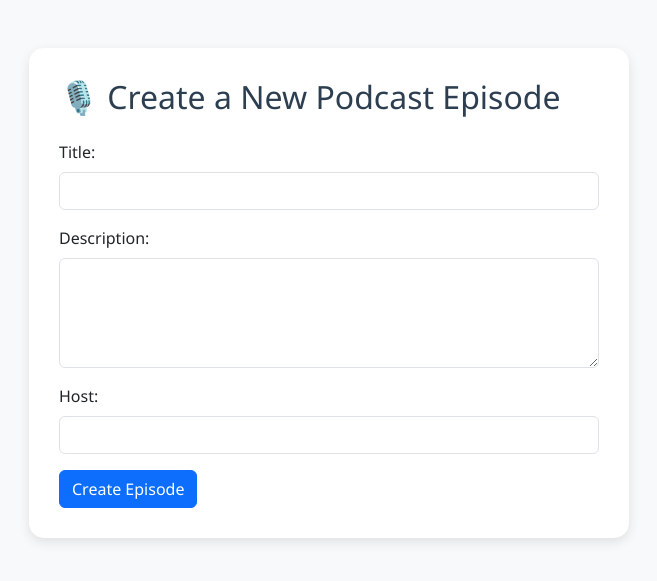
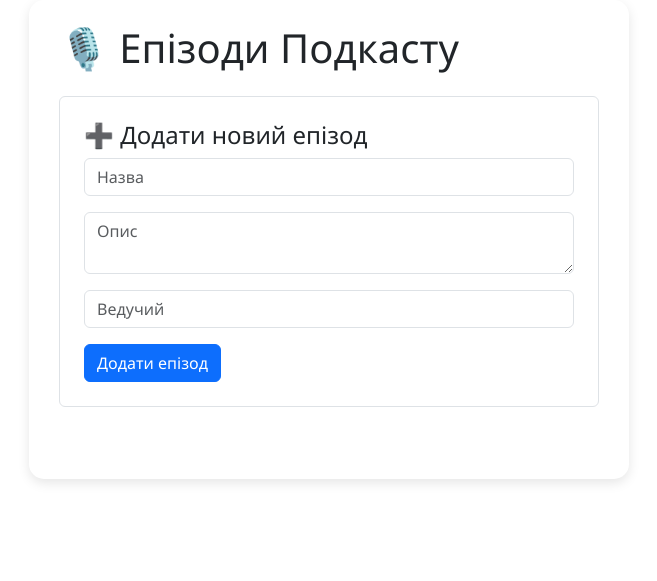
Before and after one commit to RuslanRiabokin/test_task_Facie_AI, a FastAPI app: page / in a window 1280 px wide. Shown: the top 581 px of the page, without its empty margins (311-968 px from the left). Run offline with FastAPI, Linux system fonts and the light colour scheme.

Commit message:
Set up html and css

```diff
--- a/main.py
+++ b/main.py
@@ -1,7 +1,7 @@
-from fastapi import FastAPI, HTTPException, Request, Form  # 🆕 Request, Form
-from fastapi.responses import RedirectResponse  # 🆕 для редиректа после формы
-from fastapi.staticfiles import StaticFiles  # 🆕 для статики
-from fastapi.templating import Jinja2Templates  # 🆕 для шаблонов
+from fastapi import FastAPI, HTTPException, Request, Form
+from fastapi.responses import RedirectResponse
+from fastapi.staticfiles import StaticFiles
+from fastapi.templating import Jinja2Templates
 from pydantic import BaseModel
 from typing import List
 from uuid import uuid4, UUID
@@ -12,19 +12,23 @@ from services.llm_client import generate_alternative_text
 
 app = FastAPI()
 
-# 🆕 Подключаем директорию со статикой и шаблонами
 app.mount("/static", StaticFiles(directory="static"), name="static")
 templates = Jinja2Templates(directory="templates")
 
 
-# 🆕 HTML: Главная страница со списком эпизодов и формой добавления
+generated_texts: dict[UUID, str] = {}
+
+
 @app.get("/")
 def index(request: Request):
     episodes = list(episode_storage.values())
-    return templates.TemplateResponse("index.html", {"request": request, "episodes": episodes})
+    return templates.TemplateResponse("index.html", {
+        "request": request,
+        "episodes": episodes,
+        "generated_texts": generated_texts
+    })
 
 
-# 🆕 HTML: Обработка формы добавления эпизода
 @app.post("/create")
 def create_episode_web(request: Request, title: str = Form(...), description: str = Form(...), host: str = Form(...)):
     episode_id = uuid4()
@@ -33,7 +37,6 @@ def create_episode_web(request: Request, title: str = Form(...), description: st
     return RedirectResponse(url="/", status_code=302)
 
 
-# ✅ REST API
 @app.get("/episodes", response_model=List[PodcastEpisode])
 def get_episodes():
     return list(episode_storage.values())
@@ -86,3 +89,22 @@ async def generate_alternative(episode_id: UUID, request: GenerationRequest):
         prompt=request.prompt,
         generated_alternative=alternative
     )
+
+
+@app.post("/generate/{episode_id}")
+async def generate_from_form(request: Request, episode_id: UUID, target: str = Form(...), prompt: str = Form(...)):
+    episode = episode_storage.get(episode_id)
+    if not episode:
+        raise HTTPException(status_code=404, detail="Episode not found.")
+
+    context = (
+        f"Назва: {episode.title}\n"
+        f"Опис: {episode.description}\n"
+        f"Ведучий: {episode.host}"
+    )
+    alternative = await generate_alternative_text(context, prompt)
+
+
+    generated_texts[episode_id] = alternative
+
+    return RedirectResponse("/", status_code=302)
--- a/services/llm_client.py
+++ b/services/llm_client.py
@@ -1,3 +1,4 @@
+from fastapi import HTTPException
 from config import (
     USE_OPENROUTER,
     AZURE_OPENAI_KEY, AZURE_OPENAI_ENDPOINT, AZURE_OPENAI_DEPLOYMENT_ID,
@@ -39,4 +40,4 @@ async def generate_alternative_text(context: str, prompt: str) -> str:
         )
         return response.choices[0].message.content.strip()
     except Exception as e:
-        return f"❌ AI error: {str(e)}"
+        raise HTTPException(status_code=500, detail=f"LLM error: {str(e)}")
--- a/templates/index.html
+++ b/templates/index.html
@@ -1,29 +1,59 @@
 <!DOCTYPE html>
-<html lang="en">
+<html lang="uk">
 <head>
     <meta charset="UTF-8">
-    <title>Create Podcast Episode</title>
-    <link href="https://cdn.jsdelivr.net/npm/bootstrap@5.3.0/dist/css/bootstrap.min.css" rel="stylesheet">
+    <title>Podcast Episodes</title>
+    <link href="https://cdn.jsdelivr.net/npm/bootstrap@5.3.2/dist/css/bootstrap.min.css" rel="stylesheet">
     <link href="/static/style.css" rel="stylesheet">
 </head>
-<body class="bg-light">
-    <div class="container mt-5">
-        <h2 class="mb-4">🎙️ Create a New Podcast Episode</h2>
-        <form method="post" action="/create">
+<body class="container py-4">
+    <h1 class="mb-4">🎙️ Епізоди Подкасту</h1>
+
+    <form method="post" action="/create" class="mb-5 border p-4 rounded bg-white">
+        <h4>➕ Додати новий епізод</h4>
         <div class="mb-3">
-                <label for="title" class="form-label">Title:</label>
-                <input type="text" id="title" name="title" class="form-control" required>
+            <input type="text" class="form-control" name="title" placeholder="Назва" required>
         </div>
         <div class="mb-3">
-                <label for="description" class="form-label">Description:</label>
-                <textarea id="description" name="description" class="form-control" rows="4" required></textarea>
+            <textarea class="form-control" name="description" placeholder="Опис" required></textarea>
         </div>
         <div class="mb-3">
-                <label for="host" class="form-label">Host:</label>
-                <input type="text" id="host" name="host" class="form-control" required>
+            <input type="text" class="form-control" name="host" placeholder="Ведучий" required>
         </div>
-            <button type="submit" class="btn btn-primary">Create Episode</button>
+        <button type="submit" class="btn btn-primary">Додати епізод</button>
     </form>
+
+    {% for episode in episodes %}
+        <div class="card mb-4 shadow-sm">
+            <div class="card-body">
+                <h5 class="card-title">{{ episode.title }}</h5>
+                <p class="card-text">{{ episode.description }}</p>
+                <p class="card-text"><small class="text-muted">Ведучий: {{ episode.host }}</small></p>
+
+                <form method="post" action="/generate/{{ episode.id }}" class="mt-3">
+                    <div class="row g-2 align-items-center">
+                        <div class="col-md-4">
+                            <select name="target" class="form-select" required>
+                                <option value="title">Назва</option>
+                                <option value="description">Опис</option>
+                            </select>
                         </div>
+                        <div class="col-md-5">
+                            <input type="text" name="prompt" class="form-control" placeholder="Введіть prompt" required>
+                        </div>
+                        <div class="col-md-3">
+                            <button type="submit" class="btn btn-success w-100">🔁 Генерувати</button>
+                        </div>
+                    </div>
+                </form>
+
+                {% if generated_texts.get(episode.id) %}
+                    <div class="alert alert-info mt-3">
+                        <strong>Згенеровано:</strong> {{ generated_texts[episode.id] }}
+                    </div>
+                {% endif %}
+            </div>
+        </div>
+    {% endfor %}
 </body>
 </html>
```
Lines whose indentation alone changed are shown as unchanged.
